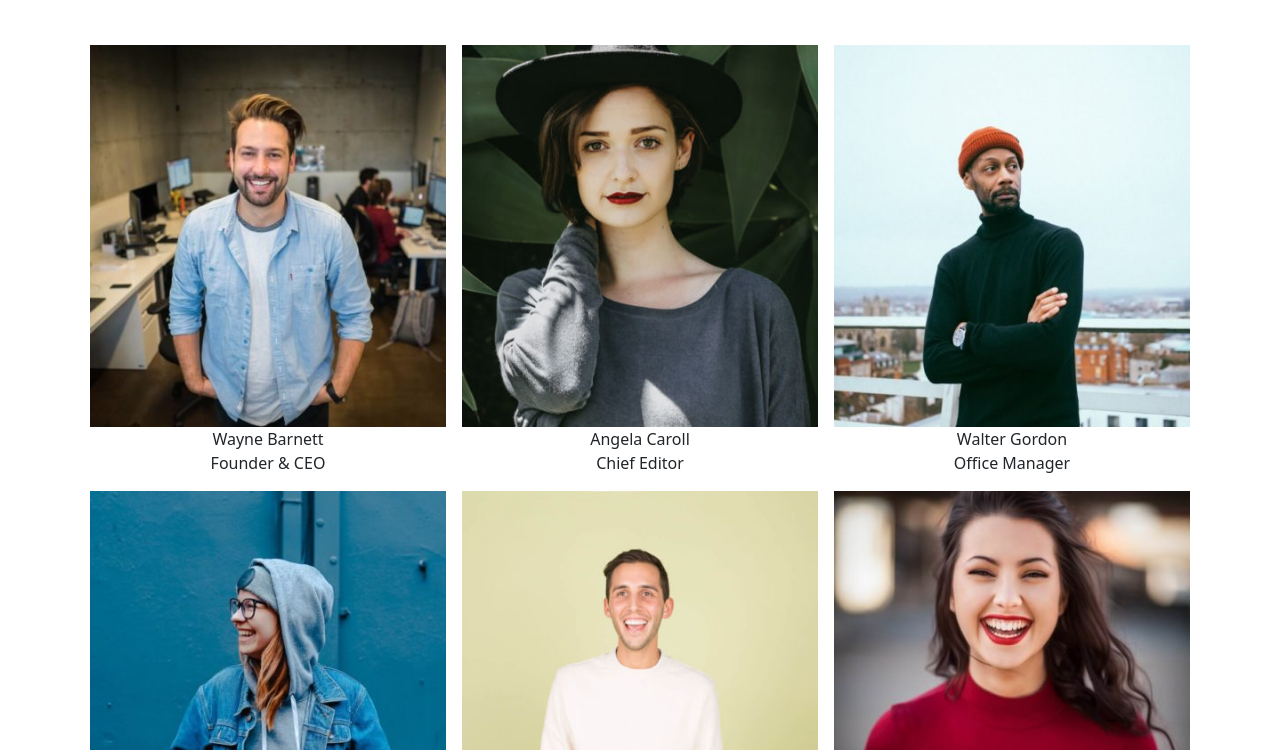
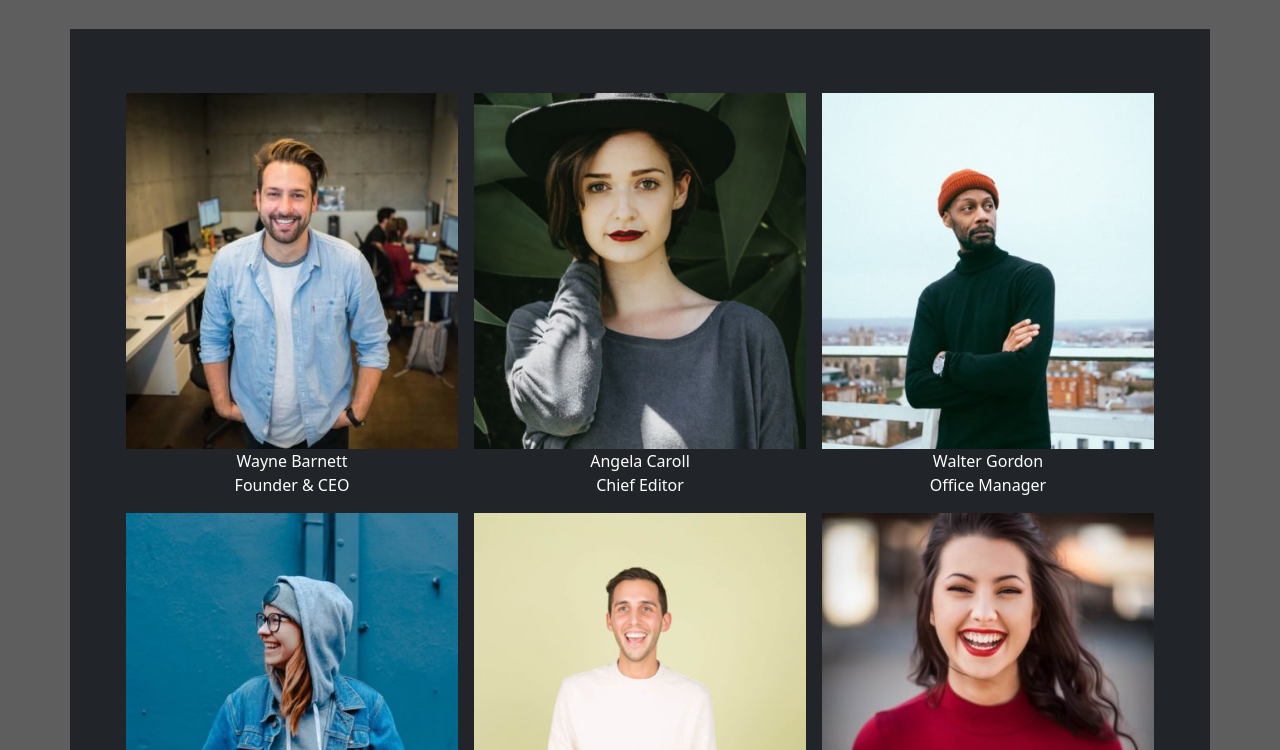
Before and after one commit to LucaBonifazio/js-our-team, a plain HTML site: page index.html in a window 1280 px wide. Shown: the part 123-873 px from the top of the page. Drawn offline with nearby package versions, Linux system fonts and the light colour scheme.

Commit message:
add little style

```diff
--- a/css/style.css
+++ b/css/style.css
@@ -1,5 +1,4 @@
-*{
-    margin: 0;
-    padding: 0;
-    box-sizing: border-box;
+body{
+    background-color: rgb(94, 94, 94);
+    color: rgb(255, 255, 255);
 }
--- a/js/script.js
+++ b/js/script.js
@@ -38,6 +38,7 @@ const arrTeam = [
 ]
 
 const boxCards = document.querySelector('.cards_container');
+boxCards.classList.add('bg-dark', 'text-white', 'p-5')
 
 for (let key in arrTeam) {
     const eleCard = document.createElement('div');
```
